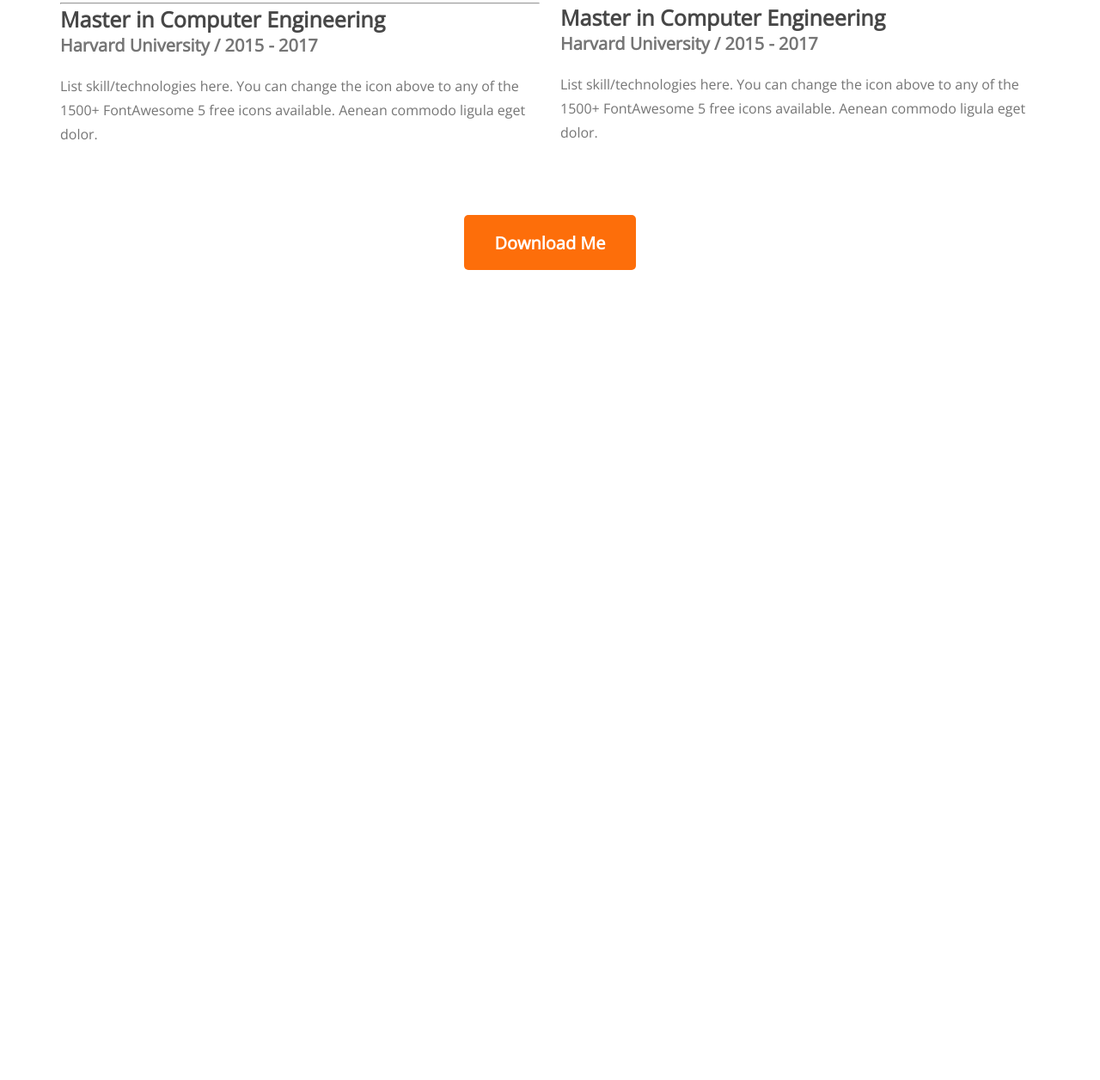
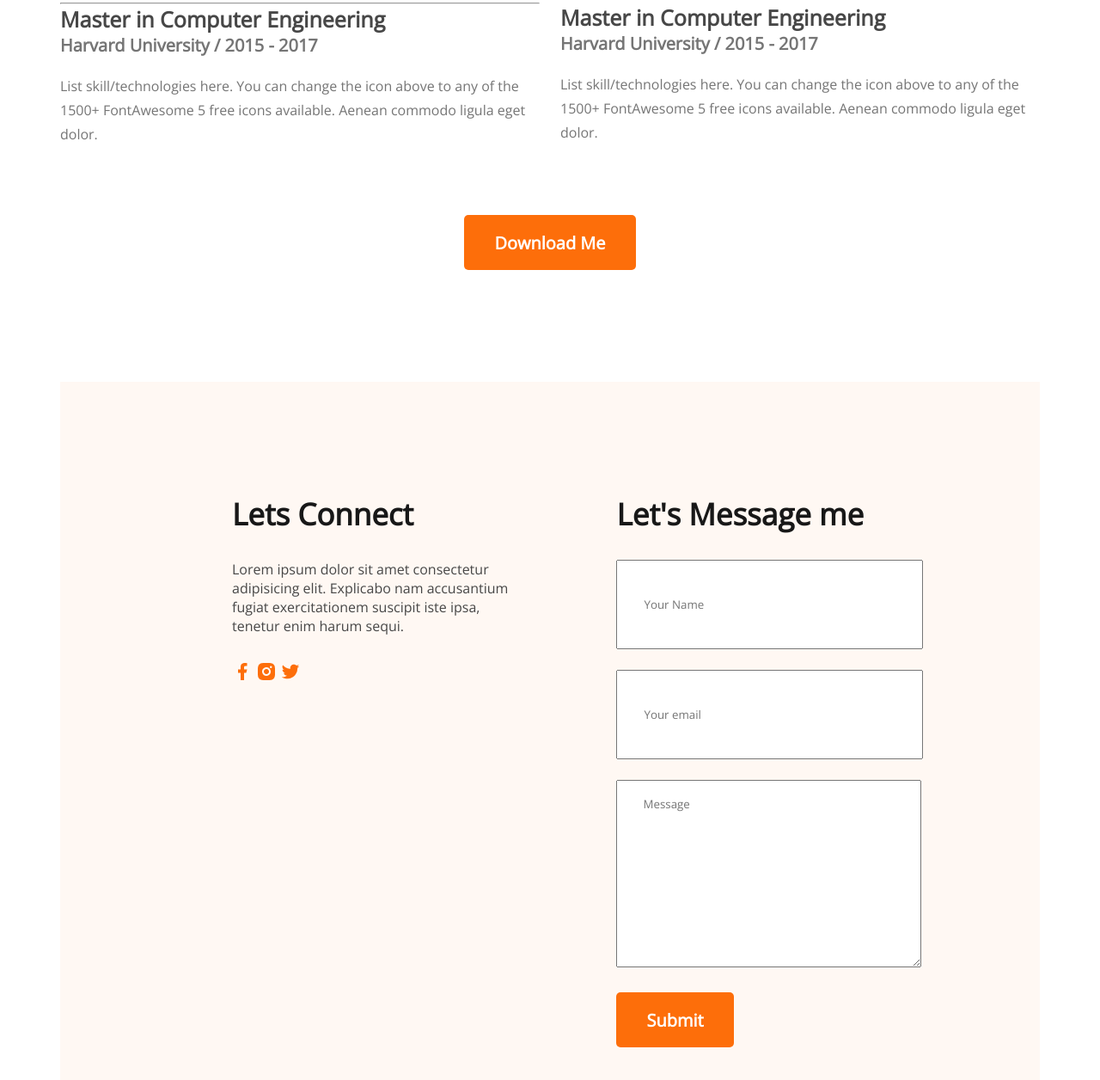
Before and after one commit to Sabbir-07/Portfolio, a plain HTML site: page index.html in a window 1280 px wide. Shown: the part 2845-4101 px from the top of the page at 86% size. Before the commit the page ends 3159 px from the top, so only its background shows below. Drawn offline with nearby package versions, Linux system fonts and the light colour scheme.

Commit message:
conatct section done

```diff
--- a/index.html
+++ b/index.html
@@ -85,7 +85,7 @@
          </section>
 
          <section class="resume">
-            <h3 style="text-align: center;" class="section-title">A summary of Resume</h3>
+            <h3  class="section-title">A summary of Resume</h3>
             <div class="resume-content">
 
                 <div>
@@ -152,6 +152,33 @@
         <div class="resume-button">
             <button class="btn-primary">Download Me</button>
         </div>
+            <!-- contact section -->
+
+        <section class="contact">
+
+            <div>
+                <h3 class="section-title">Lets Connect</h3>
+                <p class="section-description">Lorem ipsum dolor sit amet consectetur adipisicing elit. Explicabo nam accusantium fugiat exercitationem suscipit iste ipsa, tenetur enim harum sequi.</p>
+
+                <a href=""><img src="images/icons/facebook.png" alt=""></a>
+                <a href=""><img src="images/icons/insta.png" alt=""></a>
+                <a href=""><img src="images/icons/twitter.png" alt=""></a>
+
+            </div>
+
+            <div>
+                <h3 class="section-title">Let's Message me</h3>
+                <form >
+                    <input type="text" name="" id="text" placeholder="Your Name">
+                <form >
+                    <input type="email" name="" id="email" placeholder="Your email">
+
+                    <textarea name="" id="" cols="30" rows="10" placeholder="Message" ></textarea>
+                    <input class="btn-primary" type="submit" value="Submit">
+                </form>
+
+            </div>
+        </section>
 
 
 
--- a/styles/styles.css
+++ b/styles/styles.css
@@ -16,6 +16,9 @@
 }
 
 /* Header and Navigation */
+.header{
+    margin-top: 0;
+}
 nav {
     display: flex;
     justify-content: space-between;
@@ -217,3 +220,31 @@ margin-bottom: 30px;
     font-weight: 700;
 font-size: 35px;
 }
+
+/* contact section */
+
+
+
+.contact{
+    display: flex;
+    background: #FFF8F3;
+    gap: 100px;
+    padding: 130px 200px;
+
+}
+.section-description{
+
+    color: #474747;
+    margin-bottom: 30px;
+}
+.contact .section-title{
+    text-align: left;
+}
+.contact input[type="text"],input[type="email"],textarea{
+    margin-bottom: 24px;
+    width: 100%;
+    padding: 18px 30px;
+}
+input{
+    height: 64px;
+}
```
